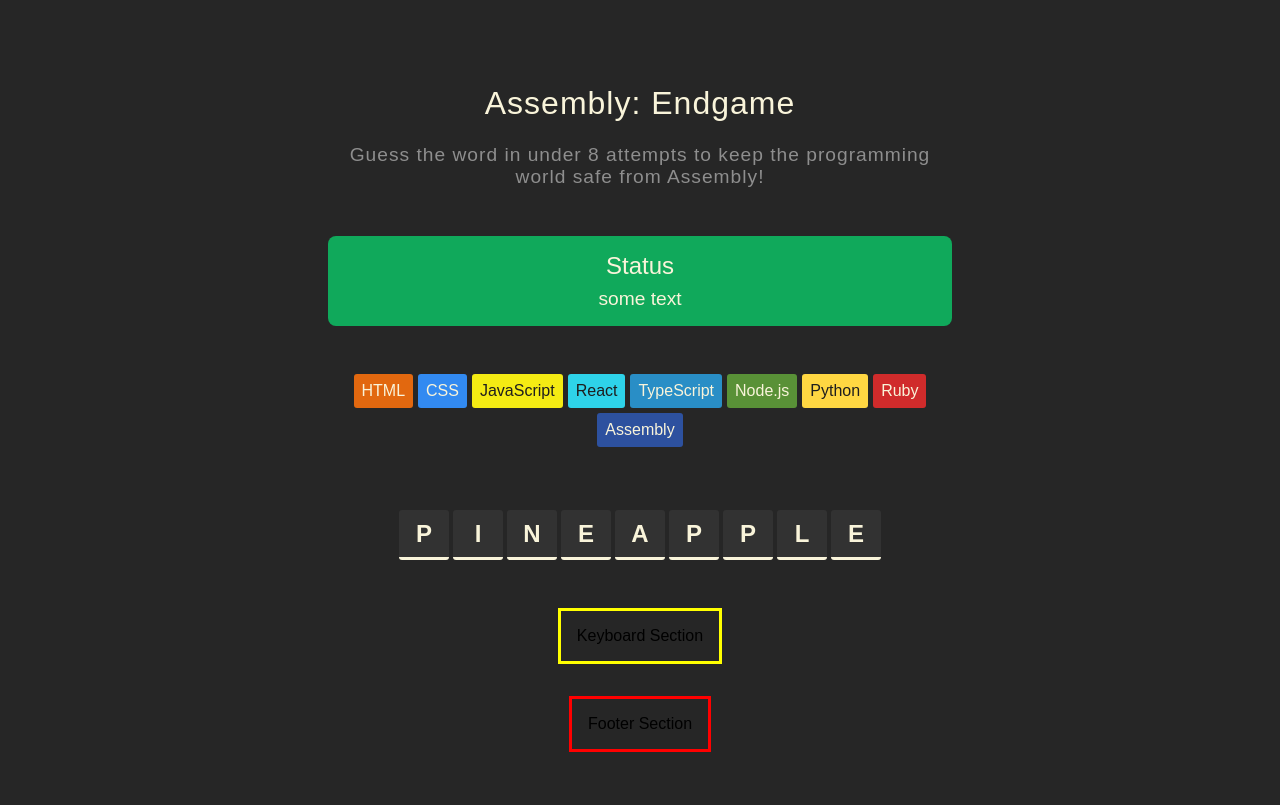
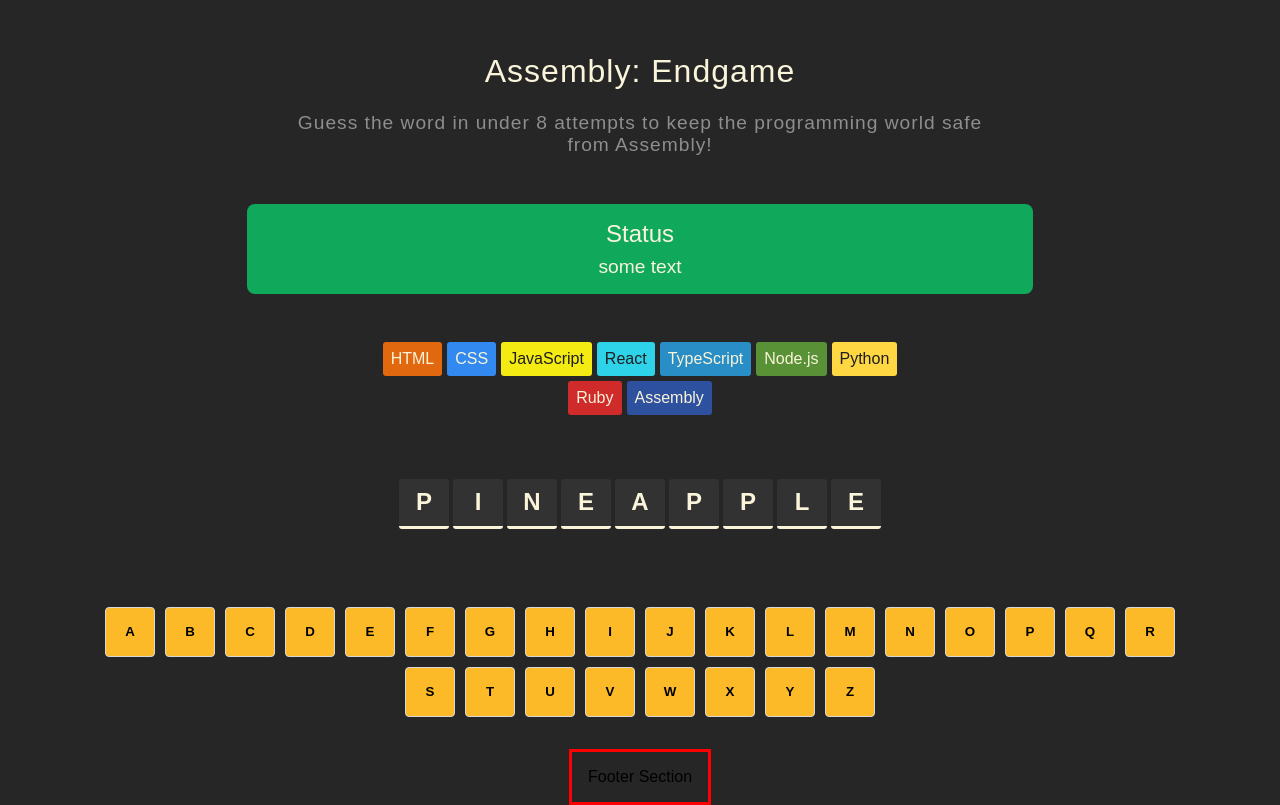
Before and after one commit to Coralee-Long/assembly-endgame, a React (Create React App) app: page / in a window 1280 px wide. Built offline with nearby package versions, Linux system fonts and the light colour scheme.

Commit message:
add keyboard section

```diff
--- a/src/App.tsx
+++ b/src/App.tsx
@@ -9,10 +9,12 @@ import {
 import { useState } from "react";
 
 function App() {
+    // eslint-disable-next-line @typescript-eslint/no-unused-vars
     const [word, _setWord] = useState("pineapple");
 
     return (
         <div className="App">
+            <div className="app-wrapper">
                 <GameHeader/>
                 <StatusSection/>
                 <LanguagesSection/>
@@ -20,6 +22,7 @@ function App() {
                 <KeyboardSection/>
                 <FooterSection/>
             </div>
+        </div>
     );
 }
 
--- a/src/components/KeyboardSection/KeyboardSection.tsx
+++ b/src/components/KeyboardSection/KeyboardSection.tsx
@@ -1,8 +1,14 @@
 export const KeyboardSection = () => {
+
+    const alphabet = "abcdefghijklmnopqrstuvwxyz"
+
+    const keyboardLetters = alphabet.split('');
 
     return (
         <section className="keyboard-section">
-            Keyboard Section
+            {keyboardLetters.map((letter, index) => (
+                <button key={index} className="keyboard-letter">{letter.toUpperCase()}</button>
+            ))}
         </section>
     )
 }
--- a/src/styles/styles.css
+++ b/src/styles/styles.css
@@ -1,6 +1,16 @@
+.app-wrapper {
+    display: flex;
+    flex-direction: column;
+    justify-content: center;
+    align-items: center;
+    gap: 2rem;
+    max-width: 90%;
+    /*border: 3px solid lime;*/
+}
+
 .header-container {
     padding: 1rem;
-    width: 50%;
+    width: 65%;
     height: fit-content;
     display: flex;
     flex-direction: column;
@@ -8,8 +18,9 @@
     align-items: center;
 
     /*border: 3px solid red;*/
+}
 
-    h1 {
+.header-container h1 {
     color: #F9F4DA;
     text-align: center;
     font-weight: 400;
@@ -18,7 +29,7 @@
     /*border: 3px solid green;*/
 }
 
-    span {
+.header-container span {
     color: #8E8E8E;
     text-align: center;
     font-size: 1.2rem;
@@ -27,11 +38,12 @@
 
     /*border: 3px solid blue;*/
 }
-}
 
 .status-section {
     padding: 1rem;
-    width: 50%;
+    width: 70%;
+    min-width: 300px;
+    max-width: 1400px;
     height: fit-content;
     display: flex;
     flex-direction: column;
@@ -42,27 +54,27 @@
     border-radius: 8px;
     gap: 0.5rem;
 
+    /*border: 3px solid purple;*/
+}
 
-    .status-title {
+.status-section .status-title {
     font-weight: 400;
     font-size: 1.5rem;
-
 }
 
-    .status-subtitle {
+.status-section .status-subtitle {
     font-weight: 200;
     font-size: 1.2rem;
-
-    }
-
-    /*border: 3px solid purple;*/
 }
 
 .languages-section {
     padding: 1rem;
     width: 50%;
 
-    .list-wrapper {
+    /*border: 3px solid purple;*/
+}
+
+.languages-section .list-wrapper {
     padding: 0;
     list-style: none;
     display: flex;
@@ -72,20 +84,18 @@
     gap: 5px;
 }
 
-    .list-item {
+.languages-section .list-item {
     padding: 0.5rem;
     border-radius: 3px;
-    }
-
-    /*border: 3px solid purple;*/
 }
 
 .mystery-word-section {
     padding: 1rem;
     display: flex;
     gap: 0.25rem;
+}
 
-    .letter-block {
+.mystery-word-section .letter-block {
     width: 50px;
     height: 50px;
     background-color: #323232;
@@ -99,17 +109,26 @@
     align-items: center;
 }
 
-
+.keyboard-section {
+    display: flex;
+    flex-direction: row;
+    justify-content: center;
+    align-items: center;
+    flex-wrap: wrap;
+    gap: 10px;
+    margin-top: 30px;
 }
 
-.keyboard-section {
-    padding: 1rem;
-
-    border: 3px solid yellow;
+.keyboard-section .keyboard-letter {
+    background-color: #FCBA29;
+    height: 50px;
+    width: 50px;
+    border-radius: 4px;
+    border: 1px solid #D7D7D7;
+    font-weight: 600;
 }
 
 .footer-section {
     padding: 1rem;
-
     border: 3px solid red;
 }
```
Lines whose indentation alone changed are shown as unchanged.
